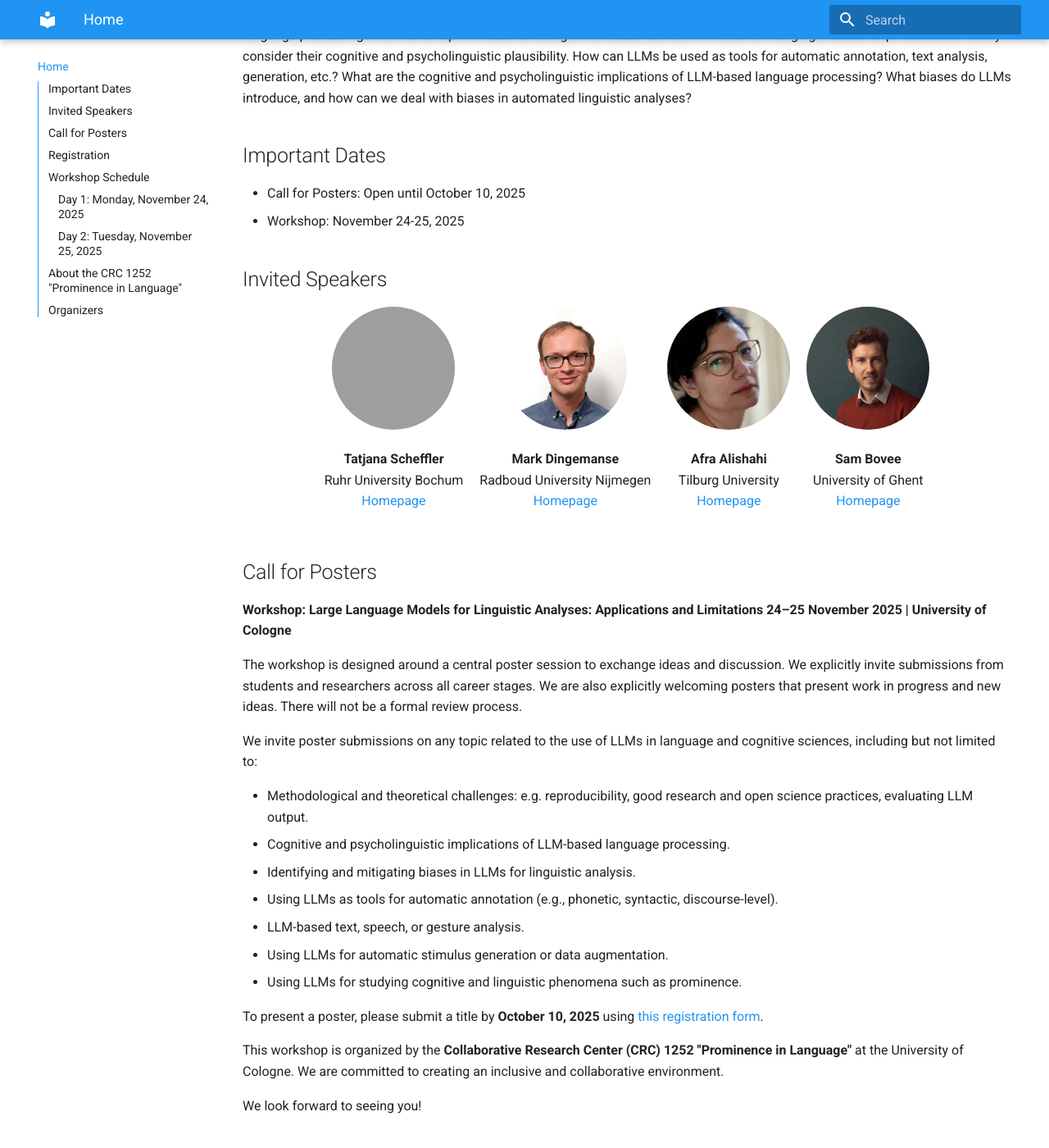
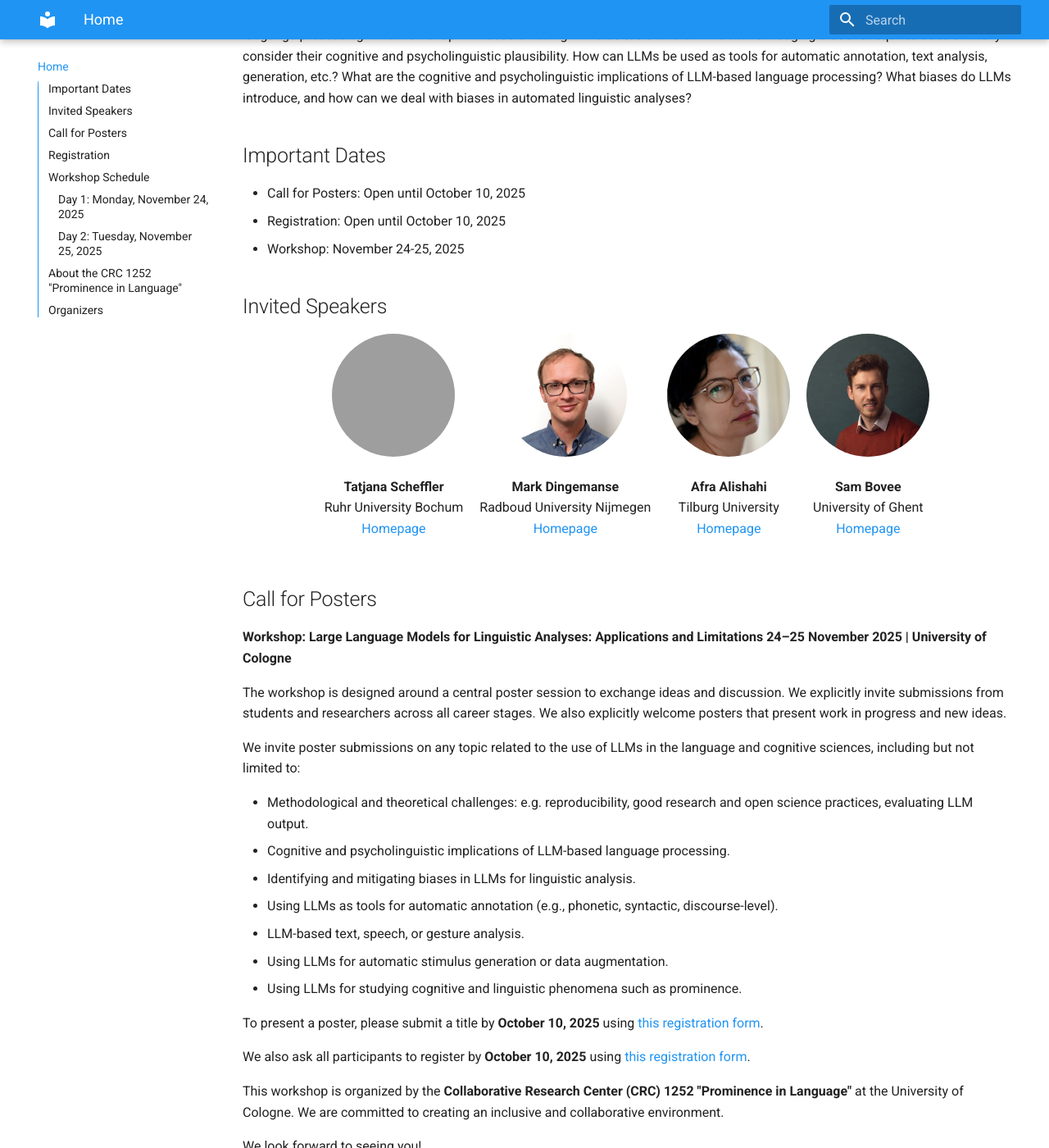
Before and after one commit to SFB1252/llm-workshop, an MkDocs documentation site: the page built from docs/index.md, in a window 1280 px wide and 1400 px high, scrolled down 706 px. Shown: the whole window at 82% size. Built offline with MkDocs 1.6.1 and Material for MkDocs 9.7.7, drawn with Linux system fonts in a browser that asks for light colours; some of the changed text lies outside the part shown; grey boxes are pictures that could not be loaded.

Commit message:
Update index.md

```diff
--- a/docs/index.md
+++ b/docs/index.md
@@ -15,6 +15,7 @@ Two important applications of LLMs include using LLMs as tools for linguistic re
 
 ## Important Dates
 - Call for Posters: Open until October 10, 2025
+- Registration: Open until October 10, 2025
 - Workshop: November 24-25, 2025
 
 ## Invited Speakers
@@ -44,9 +45,9 @@ Two important applications of LLMs include using LLMs as tools for linguistic re
 **24–25 November 2025 | University of Cologne**
 
 
-The workshop is designed around a central poster session to exchange ideas and discussion. We explicitly invite submissions from students and researchers across all career stages. We are also explicitly welcoming posters that present work in progress and new ideas. There will not be a formal review process.
+The workshop is designed around a central poster session to exchange ideas and discussion. We explicitly invite submissions from students and researchers across all career stages. We also explicitly welcome posters that present work in progress and new ideas.
 
-We invite poster submissions on any topic related to the use of LLMs in language and cognitive sciences, including but not limited to:
+We invite poster submissions on any topic related to the use of LLMs in the language and cognitive sciences, including but not limited to:
 
 - Methodological and theoretical challenges: e.g. reproducibility, good research and open science practices, evaluating LLM output.
 - Cognitive and psycholinguistic implications of LLM-based language processing.
@@ -57,6 +58,8 @@ We invite poster submissions on any topic related to the use of LLMs in language
 - Using LLMs for studying cognitive and linguistic phenomena such as prominence.
 
 To present a poster, please submit a title by **October 10, 2025** using [this registration form](https://survey.uni-koeln.de/index.php/612595?lang=en).
+
+We also ask all participants to register by **October 10, 2025** using [this registration form](https://survey.uni-koeln.de/index.php/612595?lang=en).
 
 This workshop is organized by the **Collaborative Research Center (CRC) 1252 "Prominence in Language"** at the University of Cologne. We are committed to creating an inclusive and collaborative environment.
 
@@ -87,7 +90,7 @@ If you encounter any issues or need assistance, please contact: job.schepens@uni
 
 ### Day 1: Monday, November 24, 2025
 
-- **11:30 - 12:30**: LLMs 101
+- **11:30 - 12:30**: An Introduction to Large Language Models: LLMs 101
   Speaker: <a href="https://nilsreiter.de/">Prof. Dr. Nils Reiter</a> (University of Cologne)
 
 - **14:00 - 14:05**: Welcome & Workshop Overview
```
